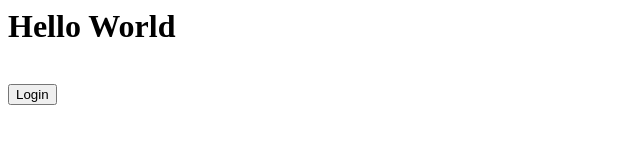
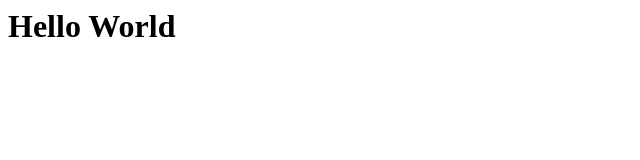
Before and after one commit to satpamkomplek69/hello-world, a plain HTML site: page index.html in a window 1280 px wide. Shown: the whole page, without its empty margins (0-640 px from the left). Drawn offline with Linux system fonts and the light colour scheme.

Commit message:
init repo

```diff
--- a/index.html
+++ b/index.html
@@ -1,3 +1 @@
 <h1>Hello World</h1>
-<br>
-<button>Login</button>
```
